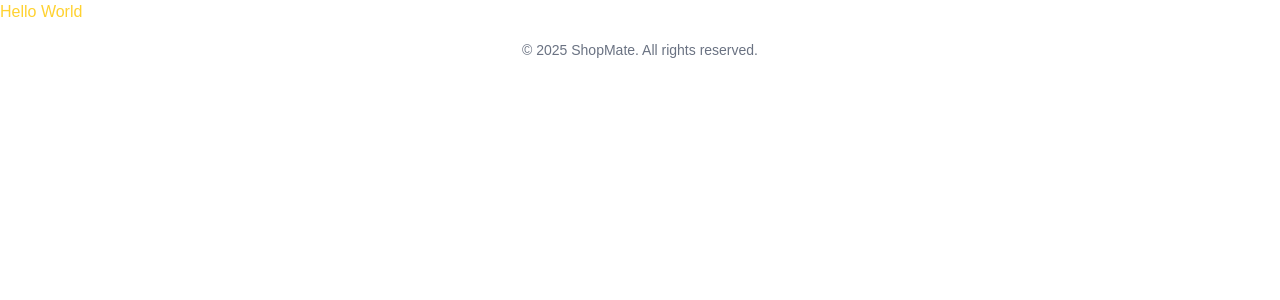
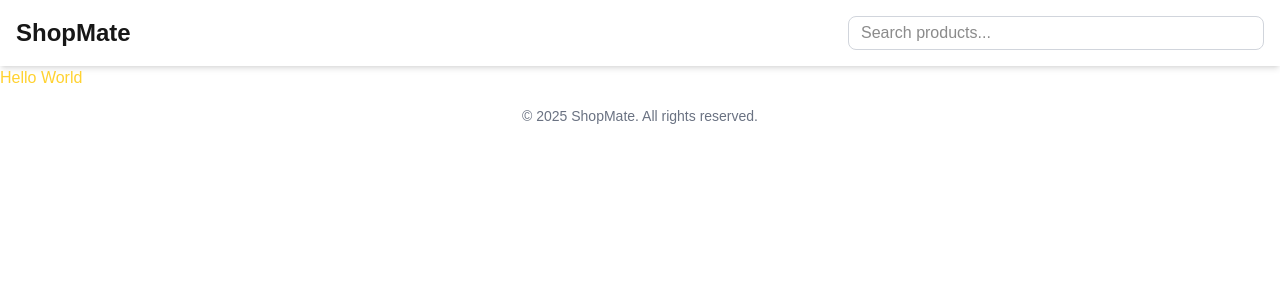
Before and after one commit to Min-Thu-Khant/next-playground, a Next.js app: page / in a window 1280 px wide. Shown: the top 300 px of the page. Built offline with nearby package versions, Linux system fonts and the light colour scheme.

Commit message:
separate header and foolder

```diff
--- a/src/app/layout.tsx
+++ b/src/app/layout.tsx
@@ -2,7 +2,8 @@
 
 import react from "react";
 import "./globals.css";
-import NavBar from "@/components/nav";
+import Footer from "@/components/Footer";
+import Header from "@/components/Header"
 
 export default function RootLayout({
   children,
@@ -13,11 +14,9 @@ export default function RootLayout({
   return (
     <html lang="en">
       <body>
-        {/* <NavBar/> */}
+        <Header/>
         {children}
-         <footer className="text-center p-4 text-sm text-gray-500">
-          &copy; 2025 ShopMate. All rights reserved.
-        </footer>
+         <Footer/>
       </body>
 
     </html>
--- a/src/app/shop/page.tsx
+++ b/src/app/shop/page.tsx
@@ -1,13 +1,6 @@
 export default function Shop() {
     return <>
-        <header className="shadow-md p-4 flex justify-between items-center">
-            <h1 className="text-2xl font-bold">ShopMate</h1>
-            <input
-                type="text"
-                placeholder="Search products..."
-                className="border border-gray-300 rounded-lg px-3 py-1 w-1/3"
-            />
-        </header>
+
 
         <div className="px-6 py-4 flex gap-4 items-center shadow-sm">
             <select className="border px-3 py-2 rounded-md bg-gray-800">
--- /dev/null
+++ b/src/components/Footer/index.tsx
@@ -0,0 +1,5 @@
+export default function Footer() {
+    return <footer className="text-center p-4 text-sm text-gray-500">
+          &copy; 2025 ShopMate. All rights reserved.
+        </footer>
+}
--- /dev/null
+++ b/src/components/Header/index.tsx
@@ -0,0 +1,10 @@
+export default function Header () {
+    return <header className="shadow-md p-4 flex justify-between items-center">
+            <h1 className="text-2xl font-bold">ShopMate</h1>
+            <input
+                type="text"
+                placeholder="Search products..."
+                className="border border-gray-300 rounded-lg px-3 py-1 w-1/3"
+            />
+        </header>
+}
--- a/src/components/nav.tsx
+++ /dev/null
@@ -1,9 +0,0 @@
-import Link from "next/link"
-export default function NavBar() {
-    return (
-        <div className="flex">
-            <div> <Link href="/home">Home</Link></div>
-            <div><Link href="/about">About</Link></div>
-        </div>
-    )
-}
```
